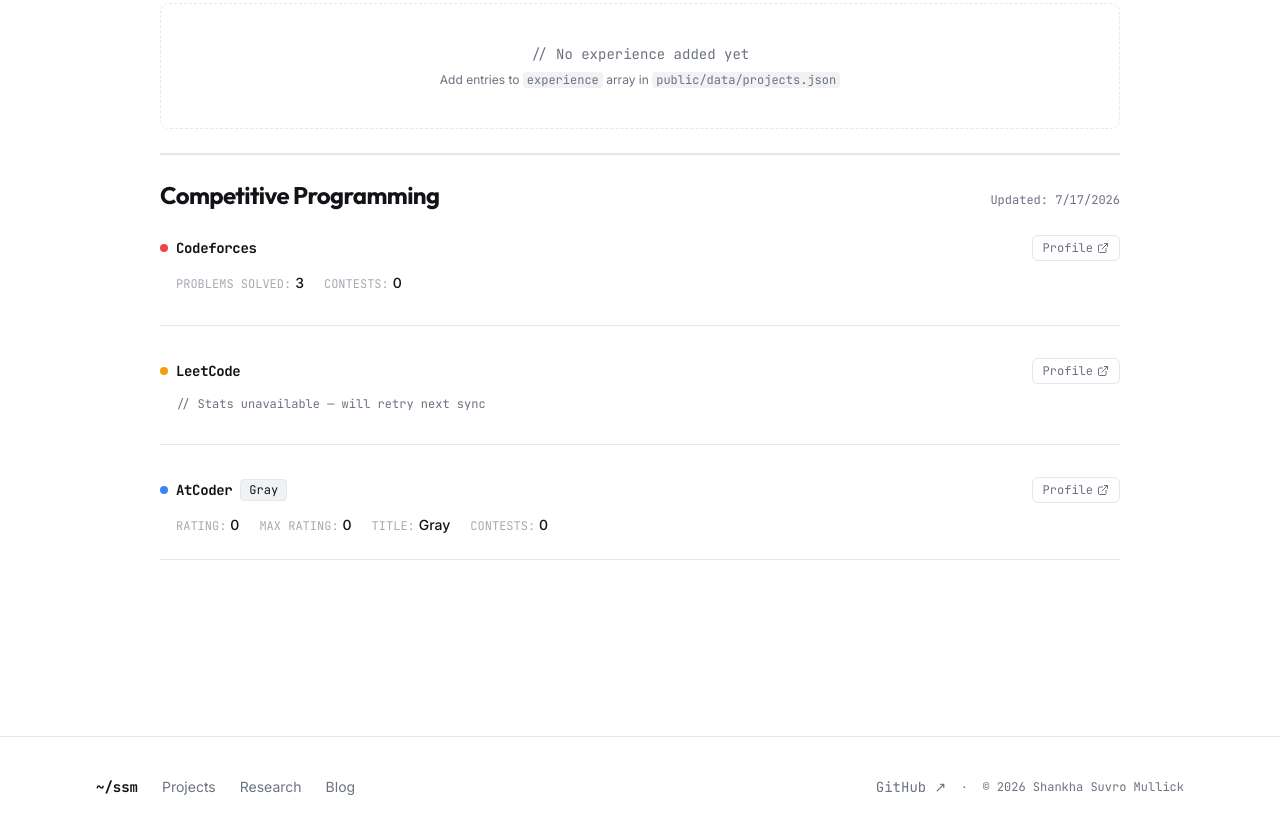
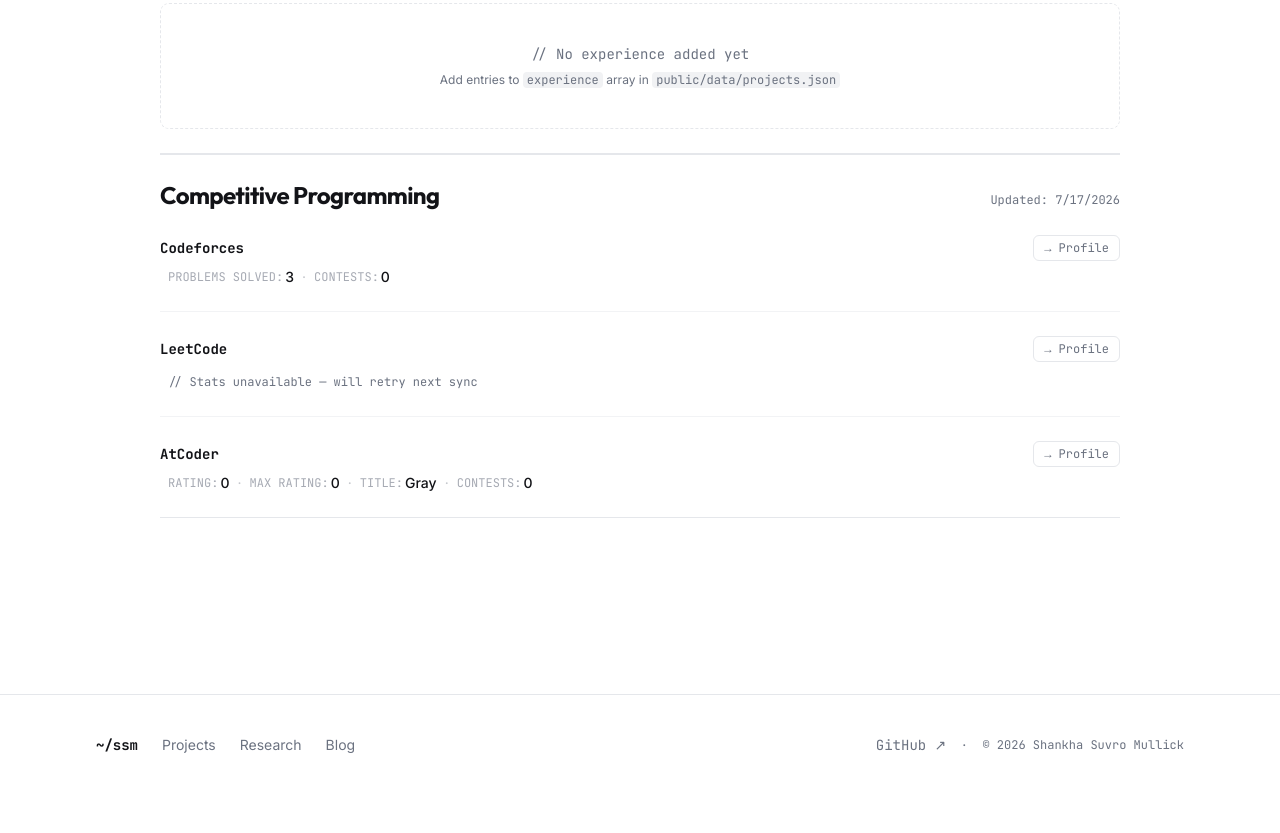
Before and after one commit to ShankhaSuvroMullick/ShankhaSuvroMullick.github.io, an Astro site: page / in a window 1280 px wide. Shown: the part 1552-2385 px from the top of the page. After the commit the page ends 2347 px from the top, so only its background shows below. Built offline with nearby package versions, Linux system fonts and the light colour scheme; Astro itself is replaced by a stand-in of ours.

Commit message:
fix: CP layout - single line stats with dots, no easy/med/hard

```diff
--- a/src/components/home/CompetitiveProgramming.tsx
+++ b/src/components/home/CompetitiveProgramming.tsx
@@ -1,6 +1,5 @@
 import { motion } from 'framer-motion';
 import { useEffect, useState } from 'react';
-import { ExternalLink } from 'lucide-react';
 
 interface PlatformStats {
   handle: string;
@@ -10,9 +9,6 @@
   title: string | null;
   problemsSolved: number | null;
   contests: number | null;
-  easy?: number | null;
-  medium?: number | null;
-  hard?: number | null;
   error?: boolean;
 }
 
@@ -23,50 +19,48 @@
   last_updated: string;
 }
 
-function Platform({ name, data, color }: { name: string; data: PlatformStats; color: string }) {
-  const stats = [
-    { label: 'Rating', value: data.rating },
-    { label: 'Max Rating', value: data.maxRating },
-    { label: 'Title', value: data.title },
-    { label: 'Problems Solved', value: data.problemsSolved },
-    ...(data.easy != null ? [{ label: 'Easy', value: data.easy }] : []),
-    ...(data.medium != null ? [{ label: 'Medium', value: data.medium }] : []),
-    ...(data.hard != null ? [{ label: 'Hard', value: data.hard }] : []),
-    { label: 'Contests', value: data.contests },
-  ].filter(s => s.value !== null && s.value !== undefined);
+function Platform({ name, data }: { name: string; data: PlatformStats }) {
+  const stats: { label: string; value: string | number }[] = [];
+
+  if (data.rating != null)        stats.push({ label: 'Rating',         value: data.rating });
+  if (data.maxRating != null)     stats.push({ label: 'Max Rating',     value: data.maxRating });
+  if (data.title)                 stats.push({ label: 'Title',          value: data.title });
+  if (data.problemsSolved != null)stats.push({ label: 'Problems Solved',value: data.problemsSolved });
+  if (data.contests != null)      stats.push({ label: 'Contests',       value: data.contests });
 
   return (
-    <div className="space-y-3">
+    <div className="space-y-1.5">
       <div className="flex items-center justify-between">
-        <div className="flex items-center gap-2">
-          <span className={`w-2 h-2 rounded-full ${color}`} />
-          <h4 className="font-mono text-sm font-bold text-foreground">{name}</h4>
-          {data.title && (
-            <span className="text-xs font-mono px-2 py-0.5 rounded border border-border bg-secondary text-secondary-foreground">
-              {data.title}
-            </span>
-          )}
-        </div>
-        <a href={data.url} target="_blank" rel="noopener noreferrer"
-          className="inline-flex items-center gap-1 text-xs font-mono text-muted-foreground hover:text-foreground border border-border px-2.5 py-1 rounded-md hover:bg-accent transition-colors">
-          Profile <ExternalLink className="w-3 h-3" />
+        <span className="font-mono text-sm font-bold text-foreground">{name}</span>
+        <a
+          href={data.url}
+          target="_blank"
+          rel="noopener noreferrer"
+          className="text-xs font-mono text-muted-foreground hover:text-foreground border border-border px-2.5 py-1 rounded-md hover:bg-accent transition-colors"
+        >
+          → Profile
         </a>
       </div>
 
+      <div className="pl-2">
         {data.error ? (
-        <p className="text-xs font-mono text-muted-foreground pl-4">// Stats unavailable — will retry next sync</p>
+          <span className="text-xs font-mono text-muted-foreground">// Stats unavailable — will retry next sync</span>
         ) : stats.length === 0 ? (
-        <p className="text-xs font-mono text-muted-foreground pl-4">// Syncing stats — check back soon</p>
+          <span className="text-xs font-mono text-muted-foreground">// Syncing stats — check back soon</span>
         ) : (
-        <div className="flex flex-wrap gap-x-5 gap-y-1 pl-4">
-          {stats.map(s => (
-            <span key={s.label} className="text-sm text-muted-foreground">
-              <span className="font-mono text-xs text-muted-foreground/60 uppercase">{s.label}:</span>{' '}
-              <span className="text-foreground font-medium">{s.value}</span>
+          <div className="flex flex-wrap items-center">
+            {stats.map((s, i) => (
+              <span key={s.label} className="flex items-center text-sm">
+                <span className="text-muted-foreground/60 text-xs font-mono uppercase">{s.label}: </span>
+                <span className="text-foreground font-medium ml-0.5">{s.value}</span>
+                {i < stats.length - 1 && (
+                  <span className="text-muted-foreground/40 mx-2">·</span>
+                )}
               </span>
             ))}
           </div>
         )}
+      </div>
     </div>
   );
 }
@@ -107,12 +101,12 @@
           <p className="font-mono text-sm text-muted-foreground">// Stats syncing</p>
         </div>
       ) : (
-        <div className="space-y-8">
-          <Platform name="Codeforces" data={data.codeforces} color="bg-red-500" />
-          <div className="h-px bg-border" />
-          <Platform name="LeetCode" data={data.leetcode} color="bg-amber-500" />
-          <div className="h-px bg-border" />
-          <Platform name="AtCoder" data={data.atcoder} color="bg-blue-500" />
+        <div className="space-y-6">
+          <Platform name="Codeforces" data={data.codeforces} />
+          <div className="h-px bg-border/50" />
+          <Platform name="LeetCode" data={data.leetcode} />
+          <div className="h-px bg-border/50" />
+          <Platform name="AtCoder" data={data.atcoder} />
         </div>
       )}
       <div className="h-px bg-border" />
```
Lines whose indentation alone changed are shown as unchanged.
